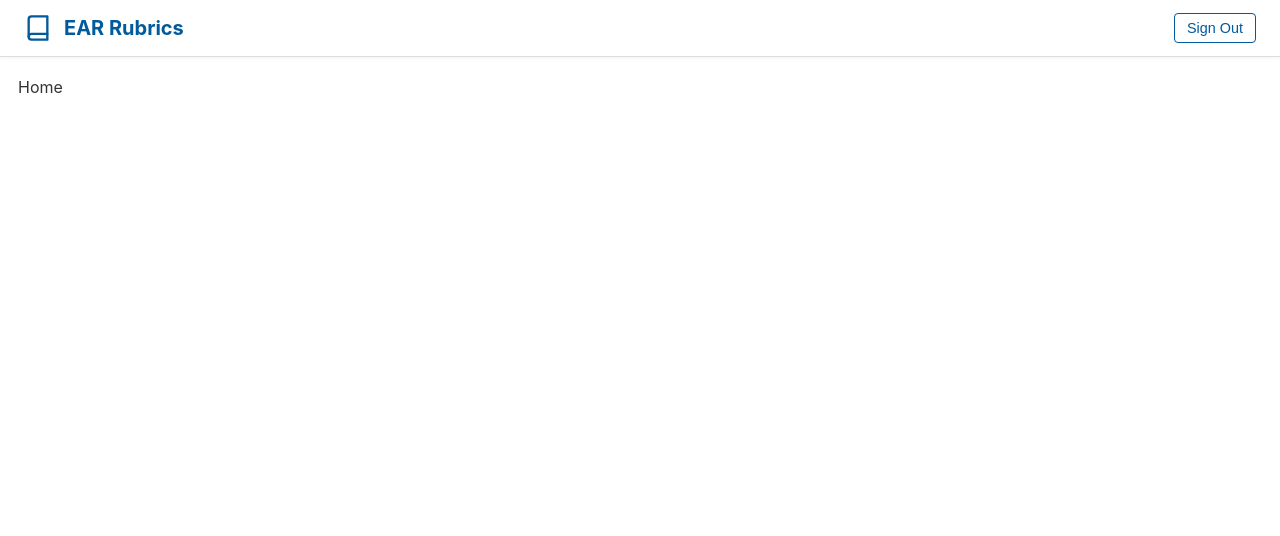
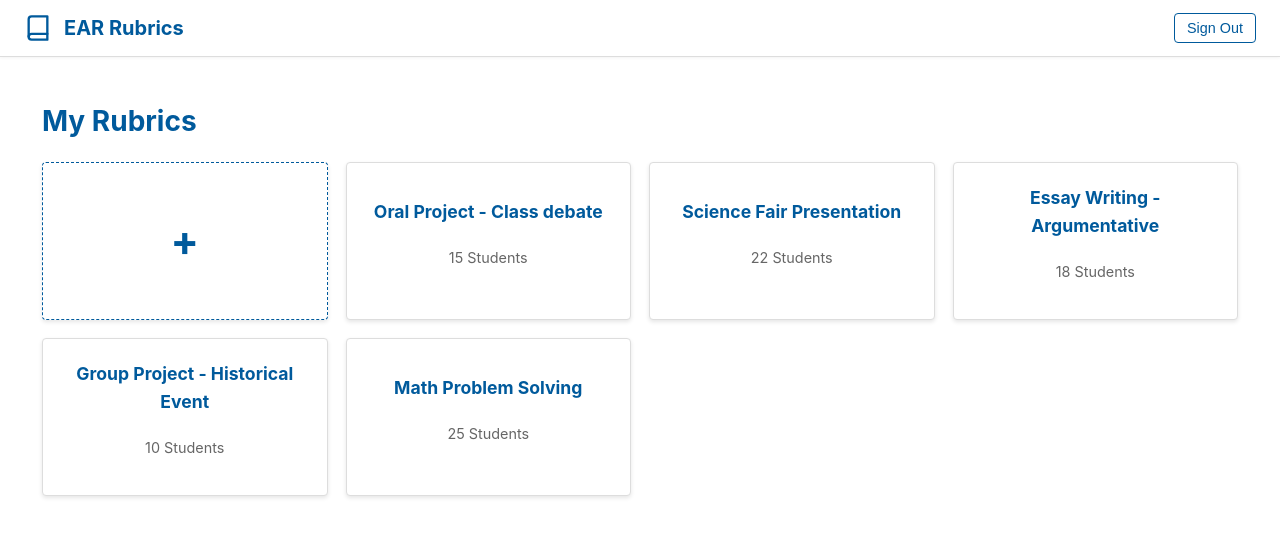
Before and after one commit to GustaSilvaBr/ear-rubrics-react, a React (Vite) app: page / in a window 1280 px wide. Shown: the top 536 px of the page. Built offline with nearby package versions, Linux system fonts and the light colour scheme; sample sign-in values are in the browser's storage.

Commit message:
:lipstick: home page style added

```diff
--- /dev/null
+++ b/src/data/mockRubrics.ts
@@ -0,0 +1,34 @@
+// src/data/mockRubrics.ts
+export interface IMockRubric {
+  id: string;
+  title: string;
+  numberOfAssignedStudents: number;
+}
+
+export const mockRubrics: IMockRubric[] = [
+  {
+    id: "rubric-1",
+    title: "Oral Project - Class debate",
+    numberOfAssignedStudents: 15,
+  },
+  {
+    id: "rubric-2",
+    title: "Science Fair Presentation",
+    numberOfAssignedStudents: 22,
+  },
+  {
+    id: "rubric-3",
+    title: "Essay Writing - Argumentative",
+    numberOfAssignedStudents: 18,
+  },
+  {
+    id: "rubric-4",
+    title: "Group Project - Historical Event",
+    numberOfAssignedStudents: 10,
+  },
+  {
+    id: "rubric-5",
+    title: "Math Problem Solving",
+    numberOfAssignedStudents: 25,
+  },
+];
--- /dev/null
+++ b/src/pages/Home/Home.module.scss
@@ -0,0 +1,70 @@
+// src/pages/Home/Home.module.scss
+@import "../../styles/variables";
+
+.homeContainer {
+  padding: $spacing-lg;
+}
+
+.title {
+  font-size: $font-size-title;
+  color: $primary-color;
+  margin-bottom: $spacing-md;
+}
+
+.rubricGrid {
+  display: grid;
+  grid-template-columns: repeat(auto-fill, minmax(250px, 1fr));
+  gap: $spacing-md;
+}
+
+.rubricCard,
+.addRubricCard {
+  background-color: $background-color;
+  border: 1px solid $border-color;
+  border-radius: $border-radius;
+  box-shadow: $box-shadow;
+  padding: $spacing-md;
+  display: flex;
+  flex-direction: column;
+  justify-content: center;
+  align-items: center;
+  text-align: center;
+  min-height: 120px;
+  text-decoration: none; // Remove underline for Link component
+  color: $text-color;
+  transition: transform 0.2s ease, box-shadow 0.2s ease;
+
+  &:hover {
+    transform: translateY(-3px);
+    box-shadow: 0 4px 8px rgba(0, 0, 0, 0.1);
+  }
+}
+
+.rubricName {
+  font-size: $font-size-large;
+  font-weight: $font-weight-bold;
+  color: $primary-color;
+  margin-bottom: $spacing-xs;
+}
+
+.studentCount {
+  font-size: $font-size-base;
+  color: lighten($text-color, 20%);
+}
+
+.addRubricCard {
+  background-color: #ffffff; // Alterado para branco
+  color: $primary-color;
+  border: 1px dashed $primary-color; // Dashed border for "add" feel
+
+  &:hover {
+    background-color: lighten($primary-color, 45%);
+    border-color: darken($primary-color, 10%);
+  }
+
+  .plusIcon {
+    font-size: $font-size-title * 1.5; // Larger plus sign
+    font-weight: $font-weight-bold;
+    line-height: 1; // Adjust line height to center it vertically
+  }
+}
--- a/src/pages/Home/index.tsx
+++ b/src/pages/Home/index.tsx
@@ -1,7 +1,32 @@
-export function Home(){
-    return (
-        <div>
-            Home
-        </div>
-    )
+// src/pages/Home/index.tsx
+import { Link } from "react-router-dom"; // Importe Link
+import { mockRubrics } from "../../data/mockRubrics"; // Importe os dados fictícios
+import styles from "./Home.module.scss"; // Importe os estilos
+
+export function Home() {
+  return (
+    <div className={styles.homeContainer}>
+      <h1 className={styles.title}>My Rubrics</h1>
+      <div className={styles.rubricGrid}>
+        {/* Card para Adicionar Nova Rúbrica */}
+        <Link to="/rubric" className={styles.addRubricCard}>
+          <span className={styles.plusIcon}>+</span>
+        </Link>
+
+        {/* Cards de Rúbricas Existentes */}
+        {mockRubrics.map((rubric) => (
+          <Link
+            key={rubric.id}
+            to={`/rubric?id=${rubric.id}`} // Exemplo: passar ID via query param
+            className={styles.rubricCard}
+          >
+            <h2 className={styles.rubricName}>{rubric.title}</h2>
+            <p className={styles.studentCount}>
+              {rubric.numberOfAssignedStudents} Students
+            </p>
+          </Link>
+        ))}
+      </div>
+    </div>
+  );
 }
```
